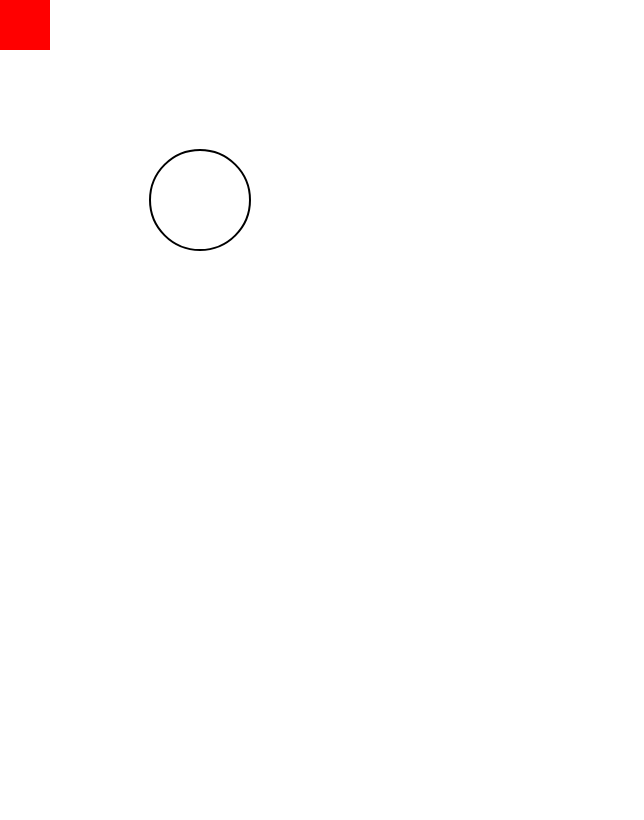
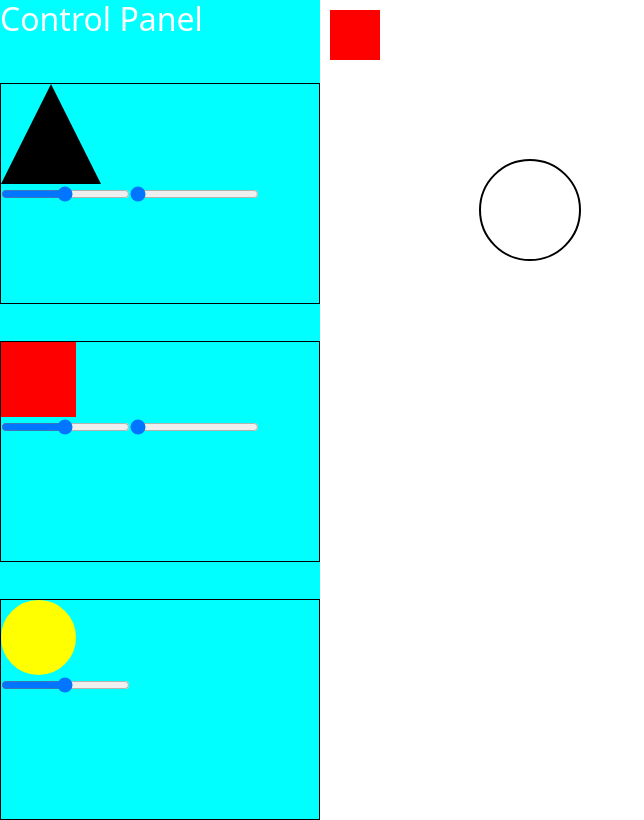
Before and after one commit to chrisnumber49/React-Primitive-Art, a React (Create React App) app: page / in a window 1280 px wide. Shown: the whole page, without its empty margins (0-644 px from the left). Built offline with nearby package versions, Linux system fonts and the light colour scheme.

Commit message:
initial set up for AddingShapePanel component

```diff
--- a/package.json
+++ b/package.json
@@ -10,6 +10,7 @@
     "@types/node": "^16.18.106",
     "@types/react": "^18.3.5",
     "@types/react-dom": "^18.3.0",
+    "bootstrap": "^5.3.3",
     "konva": "^9.3.14",
     "react": "^18.3.1",
     "react-dom": "^18.3.1",
--- a/src/App.css
+++ b/src/App.css
@@ -1,38 +1,29 @@
-.App {
-  text-align: center;
+.main-container{
+  display: flex;
+  align-items: stretch;
+  justify-self: start;
+  width: 100%;
+  height: 100%;
 }
 
-.App-logo {
-  height: 40vmin;
-  pointer-events: none;
+.panel-container{
+  width: 25%;
+  background-color: aqua;
 }
 
-@media (prefers-reduced-motion: no-preference) {
-  .App-logo {
-    animation: App-logo-spin infinite 20s linear;
-  }
+.canvas-container{
+  width: 70%;
+  padding: 10px;
 }
 
-.App-header {
-  background-color: #282c34;
-  min-height: 100vh;
+.panel-layout{
+  height: 100%;
   display: flex;
   flex-direction: column;
-  align-items: center;
-  justify-content: center;
-  font-size: calc(10px + 2vmin);
-  color: white;
+  align-items: stretch;
+  justify-content: space-between;
 }
-
-.App-link {
-  color: #61dafb;
+.panel-item{
+  border: black solid 1px;
+  height: 27%
 }
-
-@keyframes App-logo-spin {
-  from {
-    transform: rotate(0deg);
-  }
-  to {
-    transform: rotate(360deg);
-  }
-}
--- a/src/App.tsx
+++ b/src/App.tsx
@@ -1,19 +1,23 @@
 import React from 'react';
-import logo from './logo.svg';
 import './App.css';
 import { Stage, Layer, Rect, Circle } from 'react-konva';
+import AddingShapePanel from './components/AddingShapePanel'
 
 function App() {
   return (
-    <div className="App">
+    <div className="main-container">
+      <div className="panel-container">
+        <AddingShapePanel/>
+      </div>
 
-
-      <Stage width={window.innerWidth*0.7} height={window.innerHeight*0.7}>
-        <Layer>
-          <Rect width={50} height={50} fill="red" />
-          <Circle x={200} y={200} stroke="black" radius={50} />
-        </Layer>
-      </Stage>
+      <div className="canvas-container">
+        <Stage width={window.innerWidth*0.7} height={window.innerHeight}>
+          <Layer>
+            <Rect width={50} height={50} fill="red" />
+            <Circle x={200} y={200} stroke="black" radius={50} />
+          </Layer>
+        </Stage>
+      </div>
     </div>
   );
 }
--- /dev/null
+++ b/src/components/AddingShapePanel.tsx
@@ -0,0 +1,152 @@
+import React, { useReducer, useState } from 'react'
+import '../App.css';
+
+interface ShapeStyles {
+    triangleStyle: Object;
+    rectangleStyle: Object;
+    circleStyle: Object;
+}
+
+const initialShapeStyles: ShapeStyles = {
+    triangleStyle: {
+        'width': 0,
+        'height': 0,
+        'borderLeft': '50px solid transparent',
+        'borderRight': '50px solid transparent',
+        'borderBottom': '100px solid black',
+        'rotate': '0deg'
+    },
+    rectangleStyle: {
+        'width': '75px',
+        'height': '75px',
+        'borderStyle': 'solid',
+        'borderColor': 'red',
+        'backgroundColor': 'red',
+        'rotate': '0deg'
+    },
+    circleStyle: {
+        'width': '75px',
+        'height': '75px',
+        'borderStyle': 'solid',
+        'borderColor': 'yellow',
+        'backgroundColor': 'yellow',
+        'borderRadius': '50%'
+    }
+}
+
+const reducer = (state: ShapeStyles, action:{shape:string, changeOn:string, value:any}) => {
+    let newParams = {};
+
+    switch (action.shape) {
+        case "TRIANGLE":
+            newParams = {...state.triangleStyle};
+            if(action.changeOn === "ZOOM"){
+
+            } else if(action.changeOn === "ROTATION"){
+
+            }
+
+            return {...state, triangleStyle: newParams}
+        case "RECTANGLE":
+            newParams = {...state.rectangleStyle};
+            if(action.changeOn === "ZOOM"){
+
+            } else if(action.changeOn === "ROTATION"){
+
+            }
+
+            return {...state, rectangleStyle: newParams}
+        case "CIRCLE":
+            newParams = {...state.circleStyle};
+            if(action.changeOn === "ZOOM"){
+
+            }
+
+            return {...state, circleStyle: newParams}
+        default:
+            return state;
+    }
+  };
+
+
+function AddingShapePanel() {
+    const [shapeStyles, dispatch] = useReducer(reducer, initialShapeStyles);
+    const [currentZoom, setZoom] = useState({triangle: 50,rectangle: 50,circle: 50});
+    const [currentRotation, setRotation] = useState({triangle: 0,rectangle: 0});
+
+    const handleShapeChange = (shape: "TRIANGLE"| "RECTANGLE"| "CIRCLE", changeOn: "ZOOM"| "ROTATION", value: number) => {
+        if(changeOn === "ZOOM"){
+            const newZoom = {...currentZoom}
+            newZoom[shape.toLowerCase()] = value;
+            setZoom(newZoom);
+        } else if(changeOn === "ROTATION") {
+            const newRotation = {...currentRotation}
+            newRotation[shape.toLowerCase()] = value;
+            setRotation(newRotation);
+        }
+
+        dispatch({ shape, changeOn, value });
+    };
+
+    return (
+        <div className="panel-layout">
+            <h2 className='text-white'>Control Panel</h2>
+            <div className="panel-item">
+                <div style={shapeStyles.triangleStyle}/>
+
+                <input
+                    type="range"
+                    id="triangleZoom"
+                    min="1"
+                    max="100"
+                    value={currentZoom.triangle}
+                    onChange={(event)=> {handleShapeChange("TRIANGLE", "ZOOM", Number(event.target.value))}}
+                ></input>
+                <input
+                    type="range"
+                    id="triangleRotate"
+                    min="0"
+                    max="359"
+                    value={currentRotation.triangle}
+                    onChange={(event)=> {handleShapeChange("TRIANGLE", "ROTATION", Number(event.target.value))}}
+                ></input>
+            </div>
+
+            <div className="panel-item">
+                <div style={shapeStyles.rectangleStyle}/>
+
+                <input
+                    type="range"
+                    id="rectangleZoom"
+                    min="1"
+                    max="100"
+                    value={currentZoom.rectangle}
+                    onChange={(event)=> {handleShapeChange("RECTANGLE", "ZOOM", Number(event.target.value))}}
+                ></input>
+                <input
+                    type="range"
+                    id="rectangleRotate"
+                    min="0"
+                    max="359"
+                    value={currentRotation.rectangle}
+                    onChange={(event)=> {handleShapeChange("RECTANGLE", "ROTATION", Number(event.target.value))}}
+                ></input>
+            </div>
+
+            <div className="panel-item">
+                <div style={shapeStyles.circleStyle}/>
+
+                <input
+                    type="range"
+                    id="circleZoom"
+                    min="1"
+                    max="100"
+                    value={currentZoom.circle}
+                    onChange={(event)=> {handleShapeChange("CIRCLE", "ZOOM", Number(event.target.value))}}
+                ></input>
+            </div>
+        </div>
+    )
+}
+
+export default AddingShapePanel;
--- a/src/index.tsx
+++ b/src/index.tsx
@@ -3,6 +3,7 @@ import ReactDOM from 'react-dom/client';
 import './index.css';
 import App from './App';
 import reportWebVitals from './reportWebVitals';
+import 'bootstrap/dist/css/bootstrap.css';
 
 const root = ReactDOM.createRoot(
   document.getElementById('root') as HTMLElement
--- a/tsconfig.json
+++ b/tsconfig.json
@@ -10,7 +10,7 @@
     "skipLibCheck": true,
     "esModuleInterop": true,
     "allowSyntheticDefaultImports": true,
-    "strict": true,
+    "strict": false,
     "forceConsistentCasingInFileNames": true,
     "noFallthroughCasesInSwitch": true,
     "module": "esnext",
```
Also changed, not shown: 1 other file (tests, documents, lock files or other folders).
